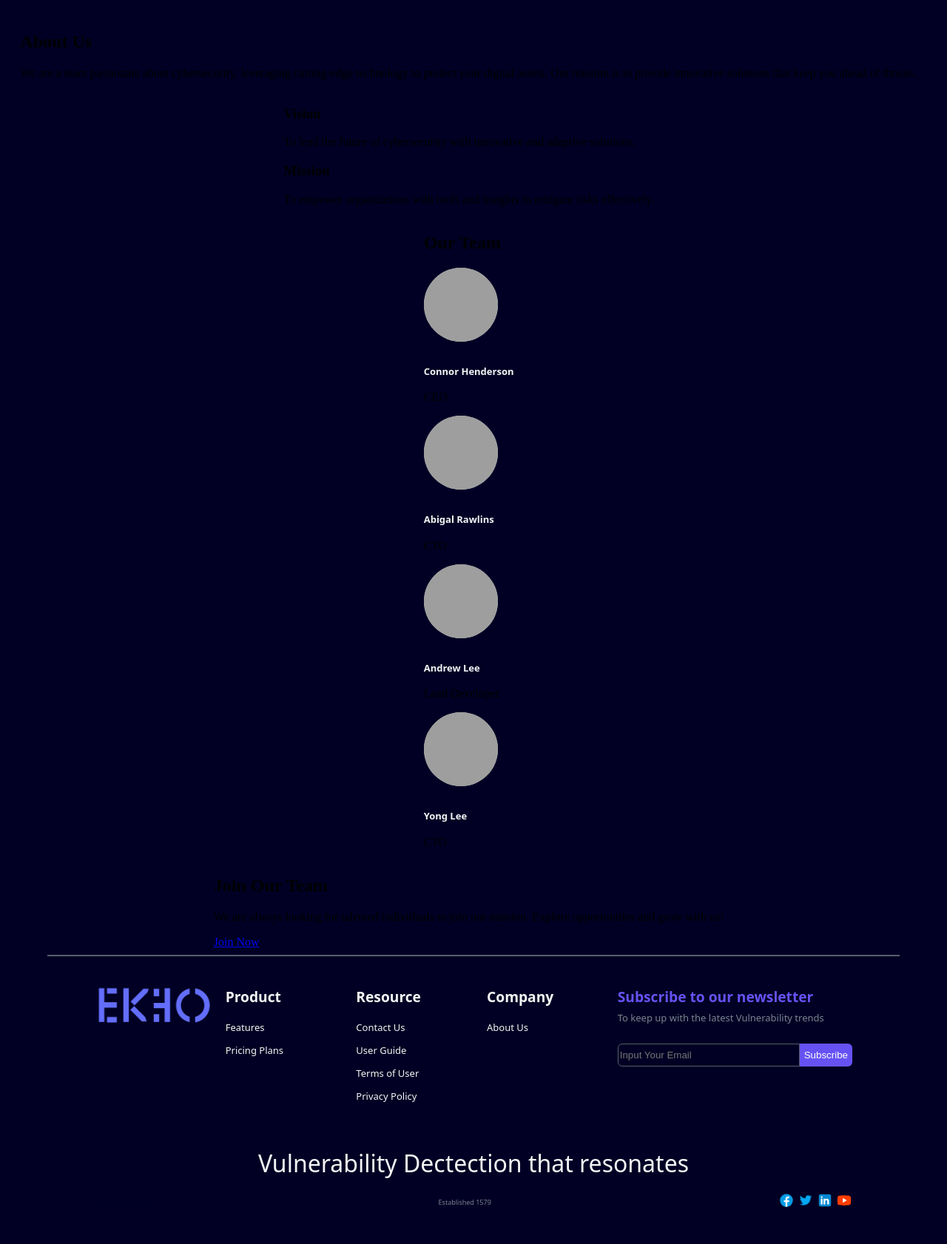
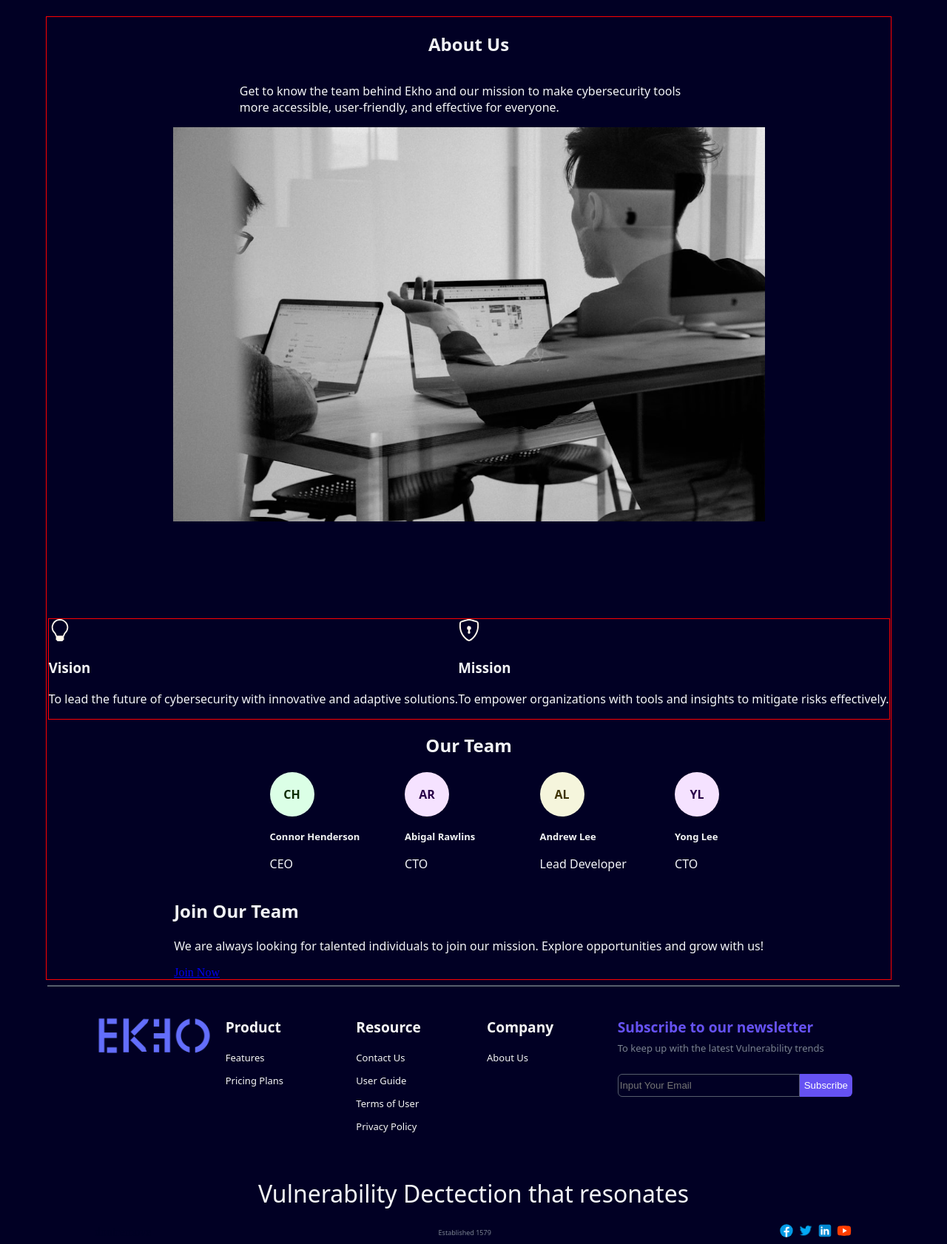
Before and after one commit to SweetDoppio/ECKO, a Flask app: page /about in a window 1280 px wide. Shown: the part 73-1755 px from the top of the page at 74% size. Before the commit the page ends 1705 px from the top, so only its background shows below. Run offline with Flask 3, Linux system fonts and the light colour scheme; parts of the project's set-up code (start-up, migrations or seed data) failed here and were passed over; grey boxes are pictures that could not be loaded.

Commit message:
working on about page to actualy replicate hi-fi version

```diff
--- a/app/static/css/about.css
+++ b/app/static/css/about.css
@@ -1,40 +1,73 @@
-/* about.css */
-
-body, #base-body-main {
-    color: white;          /* white text */
-    text-align: center;    /* center align text */
-    background-color: var(--main-background-color); /* keep same background */
-    font-family: var(--main-font-style);  /* use your main font */
-    padding: 2rem;         /* some padding around content */
+:root{
+    --main-font-color: #F3F4F6FF;
+    --main-font-style: system-ui, -apple-system, BlinkMacSystemFont, 'Segoe UI', Roboto, Oxygen, Ubuntu, Cantarell, 'Open Sans', 'Helvetica Neue', sans-serif;
+    --test-outline-setting: 1px red solid;
 }
 
-h1, h2, h3 {
-    margin-bottom: 1rem;
-    font-weight: 600;
-    color: #e0e0e0;        /* slightly lighter for headings */
+#about-us-main-container{
+    outline: var(--test-outline-setting);
+    width: 90%;
+    display: flex;
+    flex-direction: column;
+    justify-content: center;
+    align-items: center;
 }
 
-p {
-    max-width: 700px;      /* limit paragraph width for readability */
-    margin: 0 auto 1.5rem auto; /* center paragraphs and spacing below */
-    line-height: 1.6;
-    font-size: 1.1rem;
-    color: #ccc;
+.about-us-text{
+    font-family: var(--main-font-style);
+    color: var(--main-font-color);
 }
 
-a.join-button {
-    display: inline-block;
-    margin-top: 2rem;
-    padding: 0.8rem 2rem;
-    background-color: var(--font-color-purple);
-    color: white;
-    font-weight: 600;
-    border-radius: 8px;
-    text-decoration: none;
-    transition: background-color 0.3s ease;
+.about-us-container-wrapper{
+    display: flex;
+    flex-direction: column;
+    align-items: center;
 }
 
-a.join-button:hover {
-    background-color: #5533cc;
-    cursor: pointer;
+.first-nonsense-text{
+    max-width: 60%;
 }
+
+#about-us-main-picture-man-mac > source+img{
+    width: 800px;
+    height: auto;
+}
+
+.vision-mission-icon{
+    width: 30px;
+    height: auto;
+    color: rgb(255, 247, 236);
+}
+.vision-mission-wrapper{
+    outline: var(--test-outline-setting);
+    margin-top: 8em;
+    display: flex;
+    flex-direction: row;
+}
+
+
+.our-team > h2{
+    text-align: center;
+}
+.team-grid{
+    display: grid;
+    grid-template-columns: repeat(4, 25%);
+    gap: 3em;
+}
+
+.team-icon-container{
+    content: "";
+    width: 60px;
+    height: 60px;
+    border-radius: 50%;
+    background-color: beige;
+    display: flex;
+    align-items: center;
+    justify-content: center;
+}
+
+.team-icon-container > p{
+    font-family: var(--main-font-style);
+    font-weight: 600;
+
+}
--- a/app/static/css/base.css
+++ b/app/static/css/base.css
@@ -12,6 +12,14 @@
     overflow: none;
     height: 100%;
 }
+
+    main{
+        display: flex;
+        top: 10em;
+        right: 10em;
+
+    }
+
     .warning_message_container{
         display: inline-flex;
         align-items: center;
--- a/app/static/css/help_page.css
+++ b/app/static/css/help_page.css
@@ -102,14 +102,15 @@
 }
 
 .in-viewport{
-    animation: scroll-down-animation 0.5s ease-out forwards;
+    animation: scroll-down-animation 0.6s ease-out forwards;
     backface-visibility: hidden;
 
 }
 
 @keyframes scroll-down-animation {
     from{
-        transform: translateY(-50px);
+        transform: translateY(-100px);
+        opacity: 0;
     }
 
     to{
--- /dev/null
+++ b/app/static/js/about.js
@@ -0,0 +1,3 @@
+document.querySelectorAll('h1, h2, h3, h4, p').forEach(element => {
+    element.classList.add('about-us-text');
+})
--- a/app/templates/about.html
+++ b/app/templates/about.html
@@ -1,16 +1,32 @@
 {% extends 'base.html' %}
+
             {% block content %}
-            <div class="about-us">
-                <h2>About Us</h2>
-                <p>We are a team passionate about cybersecurity, leveraging cutting-edge technology to protect your digital assets. Our mission is to provide innovative solutions that keep you ahead of threats.</p>
+            <div id="about-us-main-container">
+
+            <div class="about-us-container-wrapper">
+                <h2 style="text-align: center;">About Us</h2>
+                <p class="first-nonsense-text">Get to know the team behind Ekho and our mission to make cybersecurity tools more accessible, user-friendly, and effective for everyone.</p>
+            </div>
+            <div>
+                <picture id="about-us-main-picture-man-mac">
+                    <source srcset="{{ url_for('static', filename='images/about-us-photo-main.jpg') }}" type="image/jpg+xml" />
+                    <img src="{{ url_for('static', filename='images/about-us-photo-main.jpg') }}" alt="Some-dude-with-mac" />
+                </picture>
             </div>
 
-            <div class="vision-mission">
+            <div class="vision-mission-wrapper">
                 <div>
+                    <svg class="vision-mission-icon" xmlns="http://www.w3.org/2000/svg" width="16" height="16" fill="currentColor" class="bi bi-lightbulb" viewBox="0 0 16 16">
+                        <path d="M2 6a6 6 0 1 1 10.174 4.31c-.203.196-.359.4-.453.619l-.762 1.769A.5.5 0 0 1 10.5 13a.5.5 0 0 1 0 1 .5.5 0 0 1 0 1l-.224.447a1 1 0 0 1-.894.553H6.618a1 1 0 0 1-.894-.553L5.5 15a.5.5 0 0 1 0-1 .5.5 0 0 1 0-1 .5.5 0 0 1-.46-.302l-.761-1.77a2 2 0 0 0-.453-.618A5.98 5.98 0 0 1 2 6m6-5a5 5 0 0 0-3.479 8.592c.263.254.514.564.676.941L5.83 12h4.342l.632-1.467c.162-.377.413-.687.676-.941A5 5 0 0 0 8 1"/>
+                    </svg>
                     <h3>Vision</h3>
                     <p>To lead the future of cybersecurity with innovative and adaptive solutions.</p>
                 </div>
                 <div>
+                    <svg class="vision-mission-icon" xmlns="http://www.w3.org/2000/svg" width="16" height="16" fill="currentColor" class="bi bi-shield-lock" viewBox="0 0 16 16">
+                        <path d="M5.338 1.59a61 61 0 0 0-2.837.856.48.48 0 0 0-.328.39c-.554 4.157.726 7.19 2.253 9.188a10.7 10.7 0 0 0 2.287 2.233c.346.244.652.42.893.533q.18.085.293.118a1 1 0 0 0 .101.025 1 1 0 0 0 .1-.025q.114-.034.294-.118c.24-.113.547-.29.893-.533a10.7 10.7 0 0 0 2.287-2.233c1.527-1.997 2.807-5.031 2.253-9.188a.48.48 0 0 0-.328-.39c-.651-.213-1.75-.56-2.837-.855C9.552 1.29 8.531 1.067 8 1.067c-.53 0-1.552.223-2.662.524zM5.072.56C6.157.265 7.31 0 8 0s1.843.265 2.928.56c1.11.3 2.229.655 2.887.87a1.54 1.54 0 0 1 1.044 1.262c.596 4.477-.787 7.795-2.465 9.99a11.8 11.8 0 0 1-2.517 2.453 7 7 0 0 1-1.048.625c-.28.132-.581.24-.829.24s-.548-.108-.829-.24a7 7 0 0 1-1.048-.625 11.8 11.8 0 0 1-2.517-2.453C1.928 10.487.545 7.169 1.141 2.692A1.54 1.54 0 0 1 2.185 1.43 63 63 0 0 1 5.072.56"/>
+                        <path d="M9.5 6.5a1.5 1.5 0 0 1-1 1.415l.385 1.99a.5.5 0 0 1-.491.595h-.788a.5.5 0 0 1-.49-.595l.384-1.99a1.5 1.5 0 1 1 2-1.415"/>
+                            </svg>
                     <h3>Mission</h3>
                     <p>To empower organizations with tools and insights to mitigate risks effectively.</p>
                 </div>
@@ -20,22 +36,30 @@
                 <h2>Our Team</h2>
                 <div class="team-grid">
                     <div class="team-member">
-                        <img src="{{ url_for('static', filename='images/team1.png') }}" alt="Team Member" style="width: 100px; height: 100px; background-color: #ccc; border-radius: 50%; margin-bottom: 10px;">
+                        <div class="team-icon-container" style="background-color: rgb(219, 255, 230);">
+                            <p style="color: rgb(13, 43, 0);">CH</p>
+                        </div>
                         <h4>Connor Henderson</h4>
                         <p>CEO</p>
                     </div>
                     <div class="team-member">
-                        <img src="{{ url_for('static', filename='images/team2.png') }}" alt="Team Member" style="width: 100px; height: 100px; background-color: #ccc; border-radius: 50%; margin-bottom: 10px;">
+                        <div class="team-icon-container" style="background-color: #f5e2ff;">
+                            <p style="color: rgb(40, 0, 71);">AR</p>
+                        </div>
                         <h4>Abigal Rawlins</h4>
                         <p>CTO</p>
                     </div>
                     <div class="team-member">
-                        <img src="{{ url_for('static', filename='images/team3.png') }}" alt="Team Member" style="width: 100px; height: 100px; background-color: #ccc; border-radius: 50%; margin-bottom: 10px;">
+                        <div class="team-icon-container">
+                            <p style="color: rgb(61, 50, 1);">AL</p>
+                        </div>
                         <h4>Andrew Lee</h4>
-                        <p>Lead Developer</p>
+                        <p >Lead Developer</p>
                     </div>
                        <div class="team-member">
-                        <img src="{{ url_for('static', filename='images/team2.png') }}" alt="Team Member" style="width: 100px; height: 100px; background-color: #ccc; border-radius: 50%; margin-bottom: 10px;">
+                        <div class="team-icon-container" style="background-color: #f5e2ff;">
+                            <p style="color: rgb(40, 0, 71);">YL</p>
+                        </div>
                         <h4>Yong Lee</h4>
                         <p>CTO</p>
                     </div>
@@ -47,5 +71,6 @@
                 <p>We are always looking for talented individuals to join our mission. Explore opportunities and grow with us!</p>
                 <a href="{{ url_for('contact') }}" class="join-button">Join Now</a>
             </div>
+    </div>
+
             {% endblock %}
-        </main>
--- a/app/templates/base.html
+++ b/app/templates/base.html
@@ -9,6 +9,7 @@
     <link rel="stylesheet" href="{{ url_for('static', filename='css/login.css')}}">
     <link rel="stylesheet" href="{{ url_for('static', filename='css/home_page.css')}}">
     <link rel="stylesheet" href="{{ url_for('static', filename='css/help_page.css') }}">
+    <link rel="stylesheet" href="{{ url_for('static', filename='css/about.css') }}">
 
 
     {% if title %}
@@ -65,7 +66,7 @@
     </div>
 
     <!-- The 'block' control statement define the place where derived templates can be inserted-->
-     <main style="flex: 1; margin-top: 5em;">
+     <main style="flex: 1; margin-top: 5em;" >
         {% block content %}{% endblock %}
      </main>
 
@@ -144,6 +145,7 @@
     </div>
     <script src="{{ url_for('static', filename='js/base.js') }}"></script>
     <script src="{{ url_for('static', filename='js/help_page.js') }}"></script>
+    <script src="{{ url_for('static', filename='js/about.js') }}"></script>
 
 </body>
 </html>
```
Also changed, not shown: app/static/images/about-us-photo-main.jpg (added).
